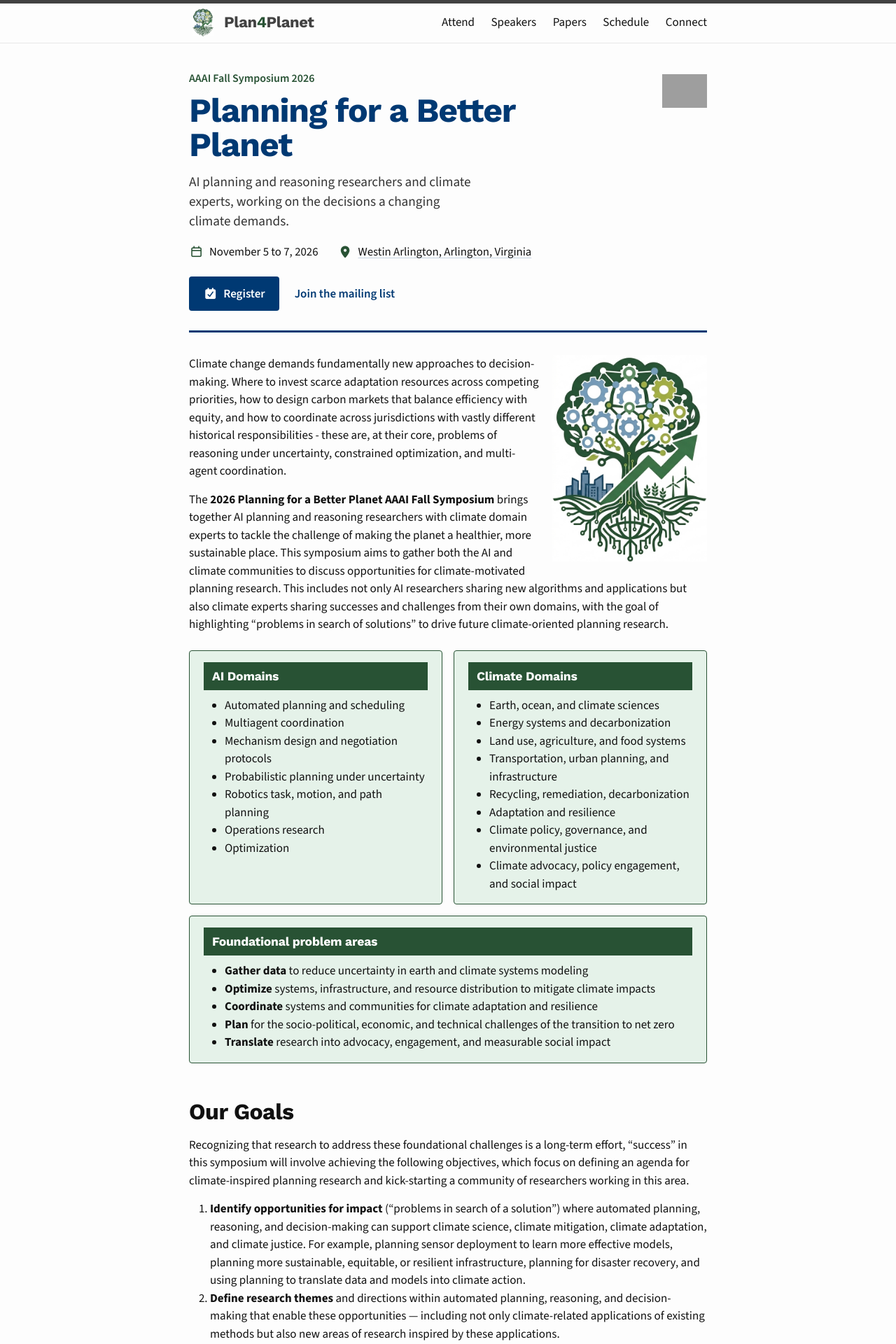
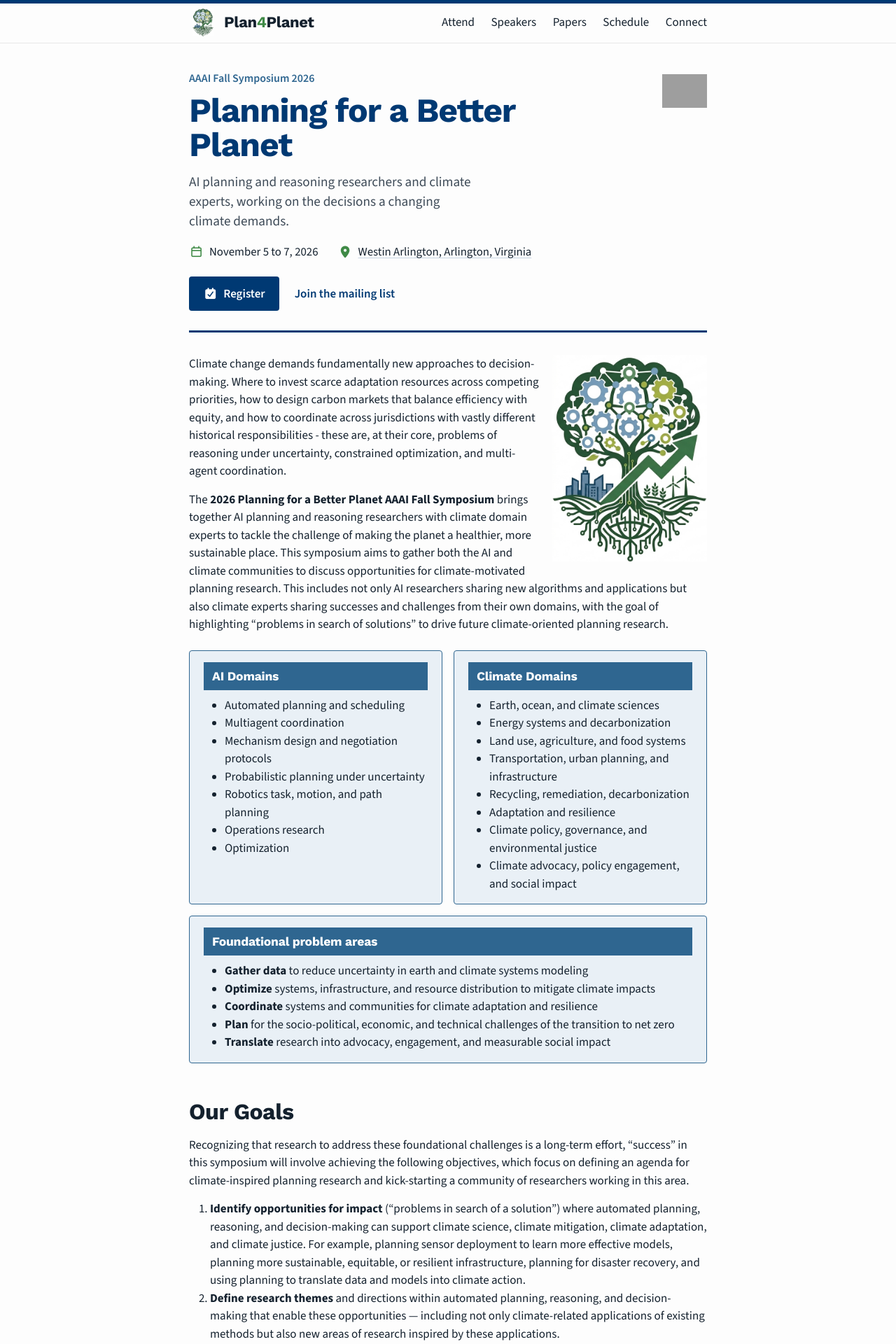
Before and after one commit to plan4planet/plan4planet.github.io, a Jekyll site: the page built from index.md, in a window 1280 px wide. Shown: the top 1920 px of the page at 70% size. Built offline with Jekyll 4.4.1, drawn with Linux system fonts in a browser that asks for light colours; nearby versions of some CDN libraries; grey boxes are pictures that could not be loaded.

Commit message:
feat: palette lock around the existing logo; links and secondary in the steel blue, leaf-green accent

```diff
--- a/_sass/_tokens.scss
+++ b/_sass/_tokens.scss
@@ -1,33 +1,35 @@
 // Design tokens. The only file an identity skin needs to change.
-// Values below reproduce the current site exactly (navy and green from the 2026 symposium pages).
+// Palette locked 2026-10-08, built around the existing logo: AAAI navy as the brand, a steel blue for
+// secondary structure, and one accent, the logo's leaf green, used sparingly: the 4 in the wordmark,
+// the hero fact icons, the announcement label. Neutrals lean cool.
 // Colour names are semantic: say what the colour is for, never what it looks like.
 
 :root {
   // Brand
   --color-brand: #003973;          // headers, primary buttons, speaker-card header
-  --color-brand-strong: #002a55;   // reserved for hover states
-  --color-secondary: #285234;      // green: secondary buttons, domain-group headers, card accents
-  --color-accent: #285234;         // same as secondary today; skins may split them
-  --color-on-brand: #ffffff;       // text on brand or secondary backgrounds
+  --color-brand-strong: #002a55;   // hover states
+  --color-secondary: #2f6690;      // steel blue: domain-group headers, card accents, kicker, initials
+  --color-accent: #3f8a46;         // leaf green from the logo: the 4, hero fact icons, announcement label
+  --color-on-brand: #ffffff;       // text on brand, secondary, or accent backgrounds
 
   // Text
-  --color-ink: #111111;            // body text (minima default)
-  --color-ink-soft: #333333;       // speaker bios
-  --color-muted: #9e9e9e;          // disabled button background
-  --color-muted-soft: #f5f5f5;     // disabled button text
+  --color-ink: #14212e;            // body text, navy-black
+  --color-ink-soft: #3d4a57;       // bios, notes, affiliations
+  --color-muted: #9aa5b1;          // pending entries
+  --color-muted-soft: #f3f5f7;     // reserved
 
   // Surfaces
-  --color-paper: #fdfdfd;          // page background (minima default)
-  --color-surface: #e5f2e9;        // tinted panels (domain groups, initials badge)
-  --color-surface-2: #eef3f8;      // callout box in the call for participation
-  --color-rule: #c9d6e3;           // card borders
+  --color-paper: #fdfdfd;          // page background
+  --color-surface: #e9f0f6;        // tinted panels (domain groups, initials badge, announcement)
+  --color-surface-2: #f1f5f9;      // callout box in the call for participation
+  --color-rule: #c9d6e3;           // card borders, rules
 
-  // Chrome (defaults reproduce the vendored minima values)
-  --color-link: #2a7ae2;           // body links
-  --color-link-visited: #1756a9;
-  --color-header-rule: #424242;    // thick rule above the header
-  --color-site-title: #424242;     // "Plan4Planet" in the header
-  --color-four: #285234;           // the 4 in the wordmark, always accented
+  // Chrome. Links are the steel blue, the same colour as the secondary structure.
+  --color-link: #2f6690;           // body links, channel links
+  --color-link-visited: #275577;
+  --color-header-rule: #003973;    // thick rule above the header
+  --color-site-title: #14212e;     // "Plan4Planet" in the header and footer
+  --color-four: #3f8a46;           // the 4 in the wordmark, always the accent
 
   // Effects
   --shadow-brand: 0 2px 6px rgba(0, 57, 115, 0.12);
--- a/_sass/components/_announcement.scss
+++ b/_sass/components/_announcement.scss
@@ -8,8 +8,8 @@
   margin: -8px 0 28px;
   padding: 16px 20px;
   background: var(--color-surface);
-  border: 1px solid var(--color-secondary);
-  border-left-width: 6px;
+  border: 1px solid var(--color-rule);
+  border-left: 6px solid var(--color-accent);
   border-radius: var(--radius);
 }
 
@@ -25,7 +25,7 @@
   display: inline-block;
   margin-right: 8px;
   padding: 2px 9px;
-  background: var(--color-secondary);
+  background: var(--color-accent);
   border-radius: var(--radius);
   color: var(--color-on-brand);
   font-size: 0.85rem;
--- a/_sass/components/_hero.scss
+++ b/_sass/components/_hero.scss
@@ -53,7 +53,7 @@
 }
 
 .hero-facts i {
-  color: var(--color-secondary);
+  color: var(--color-accent);
 }
 
 .hero-facts a {
```
